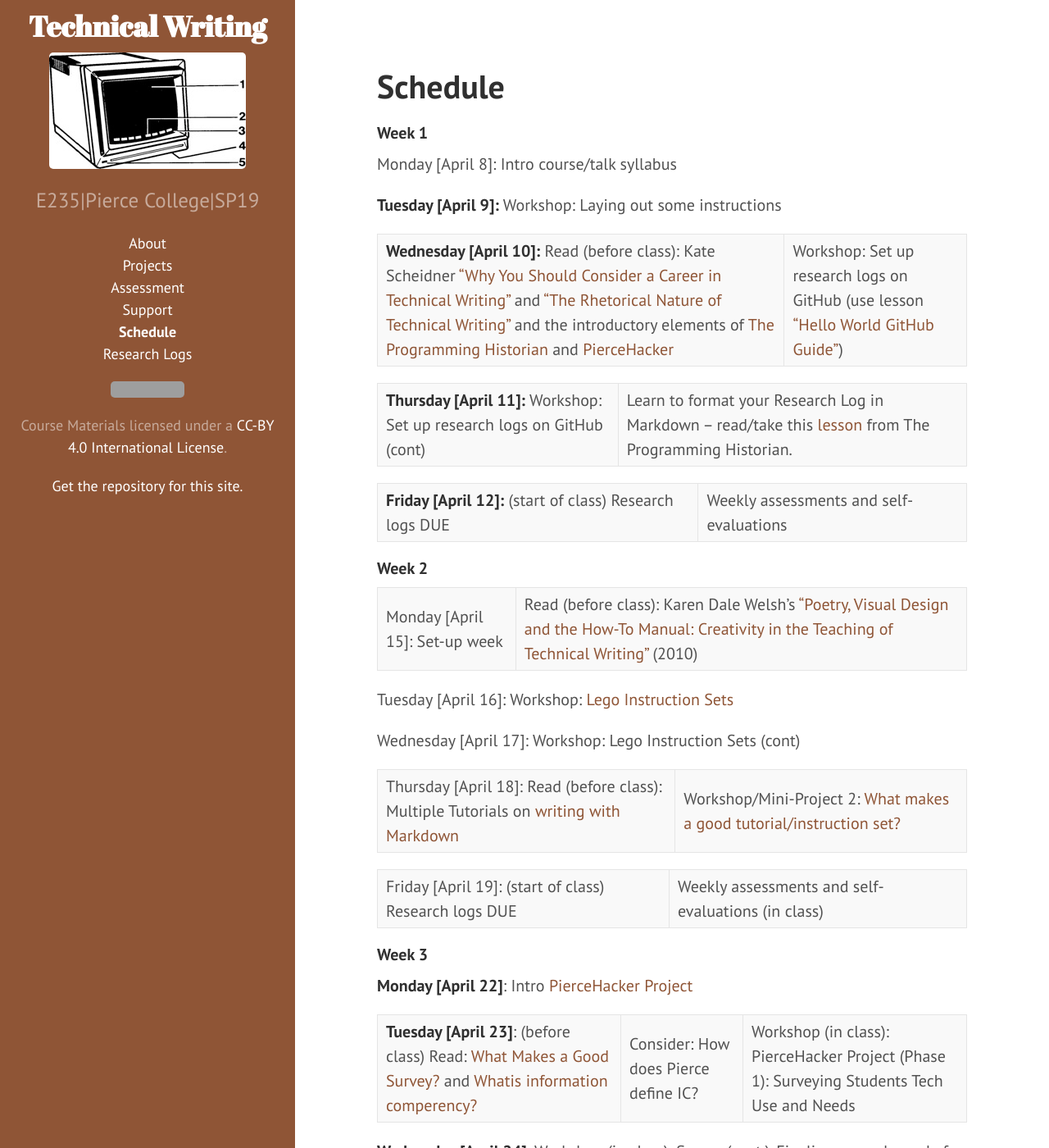
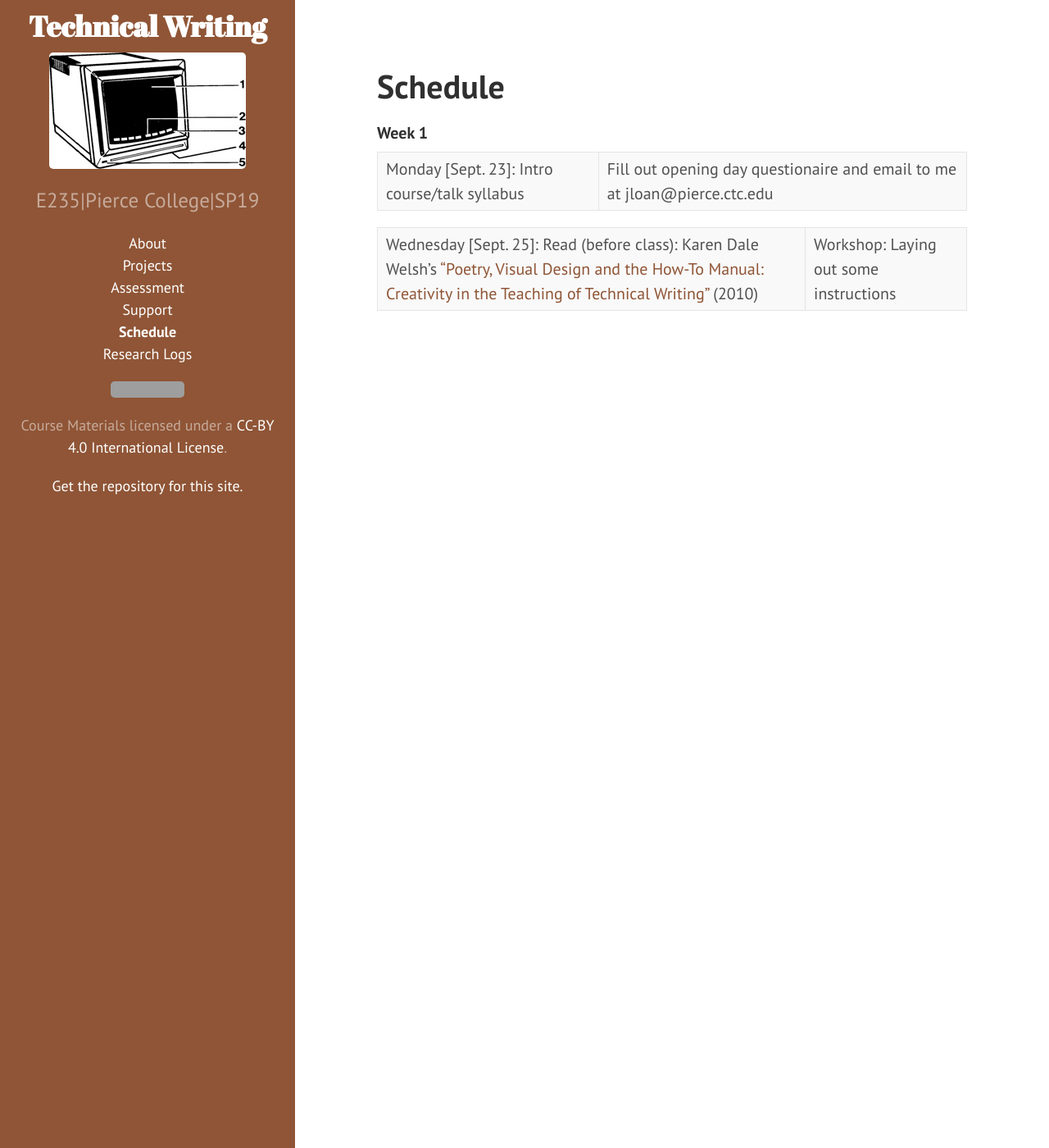
Before and after one commit to jloan/235v2, a Jekyll site: the page built from 04schedule.md, in a window 1280 px wide and 1400 px high. Shown: the whole window at 82% size. Built offline with Jekyll 4.4.1, drawn with Linux system fonts in a browser that asks for light colours; some of the changed text lies outside the part shown; grey boxes are pictures that could not be loaded.

Commit message:
Update 04schedule.md

```diff
--- a/04schedule.md
+++ b/04schedule.md
@@ -5,128 +5,6 @@ permalink: /schedule/
 ---
 #### Week 1
 
-Monday [April 8]: Intro course/talk syllabus
+Monday [Sept. 23]: Intro course/talk syllabus | Fill out opening day questionaire and email to me at jloan@pierce.ctc.edu
 
-**Tuesday [April 9]:** Workshop: Laying out some instructions
-
-**Wednesday [April 10]:** Read (before class): Kate Scheidner ["Why You Should Consider a Career in Technical Writing"](https://www.northeastern.edu/graduate/blog/what-is-technical-writing/) and ["The Rhetorical Nature of Technical Writing"](https://en.wikibooks.org/wiki/Professional_and_Technical_Writing/Rhetoric) and the introductory elements of [The Programming Historian](https://programminghistorian.org/) and [PierceHacker](https://jloan.github.io/pierce-hacker/) | Workshop: Set up research logs on GitHub (use lesson ["Hello World GitHub Guide"](https://guides.github.com/activities/hello-world/))
-
-**Thursday [April 11]:** Workshop: Set up research logs on GitHub (cont) | Learn to format your Research Log in Markdown -- read/take this [lesson](https://programminghistorian.org/en/lessons/getting-started-with-markdown) from The Programming Historian.
-
-**Friday [April 12]:** (start of class) Research logs DUE | Weekly assessments and self-evaluations
-
-#### Week 2
-
-Monday [April 15]: Set-up week | Read (before class): Karen Dale Welsh's ["Poetry, Visual Design and the How-To Manual: Creativity in the Teaching of Technical Writing"](https://ezproxy.pierce.ctc.edu:2057/docview/237307200/fulltext/EA8940D7FEA24DE2PQ/1?accountid=2280) (2010)
-
-Tuesday [April 16]: Workshop: [Lego Instruction Sets](_posts/mini-project1.md_)
-
-Wednesday [April 17]: Workshop: Lego Instruction Sets (cont)
-
-Thursday [April 18]: Read (before class): Multiple Tutorials on [writing with Markdown](https://www.google.com/search?client=firefox-b-1-d&q=writing+with+markdown) | Workshop/Mini-Project 2: [What makes a good tutorial/instruction set?](_posts/2019-04-16-miniproject2.md)
-
-Friday [April 19]: (start of class) Research logs DUE | Weekly assessments and self-evaluations (in class)
-
-#### Week 3
-
-**Monday [April 22]**: Intro [PierceHacker Project](_posts/2019-04-22-pierce-hacker-project.md)
-
-**Tuesday [April 23]**: (before class) Read: [What Makes a Good Survey?](https://www.google.com/search?client=firefox-b-1-d&q=what+makes+a+good+survey) and [Whatis information comperency?](https://www.google.com/search?client=firefox-b-1-d&q=what+is+information+competency%3F) | Consider: How does Pierce define IC? | Workshop (in class): PierceHacker Project (Phase 1): Surveying Students Tech Use and Needs
-
-**Wednesday [April 24]**: Workshop (in class): Survey (cont.). Finalize survey by end of class.
-
-**Thursday [April 25]**: Workshop (in class): What is an analytical report? | Distribute Surveys
-
-**Friday [April 26]**: NO CLASS (I'll be Yakima for a meeting): Research logs DUE | Weekly assessments and self-evaluations DUE | Distribute Surveys (cont.)
-
-
-#### Week 4
-
-**Monday [April 29]**: Workshop: Finalize/distribute Survey
-
-**Tuesday [April 30]**: Workshop: Finalize/distribute Survey
-
-**Wednesday [May 1]**: Intro Analytic Reports
-
-**Thursday [May 2]**: Workshop: Drafting report
-
-**Friday [May 3]**: NO CLASS (Faculty/Staff In-Service) | Research logs and Weekly assessments/self-evaluations **DUE**
-
-#### Week 5
-
-Monday [May 6]:  Workshop: Report Drafting
-
-Tuesday [May 7]: Workshop: Report Drafting
-
-Wednesday [May 8]: Workshop: Report Drafting
-
-Thursday [May 9]: In-progress Drafts of PierceHacker Analytical Report **DUE** |Form PierceHacker Writer/Editor Teams
-
-Friday [May 10]: Research logs and Weekly assessments/self-evaluations **DUE**
-
-
-#### Week 6
-
-Monday [May 13]: Revised/Finalized Reports **DUE**
-
-Tuesday [May 14]: Workshop: Taking Action on Reports
-
-Wednesday [May 15]: Workshop: Taking Action on Reports
-
-Thursday [May 16]: Workshop: Taking Action on Reports
-
-Friday [May 17]: Workshop: Taking Action on Reports
-
-#### Week 7
-
-Monday [May 20]: Workshop: Taking Action on Reports
-
-Tuesday [May 21]: Workshop: Taking Action on Reports
-
-Wednesday [May 22]:  Drafts of PierceHacker Tutorials/Resources **due**
-
-Thursday [May 23]: Feedback on PierceHacker Materials
-
-Friday [May 24]: Feedback on PierceHacker Materials | Research logs and Weekly assessments/self-evaluations **DUE**
-
-#### Week 8
-
-Monday [May 27] -- NO CLASS (Memorial Day)
-
-Tuesday [May 28]: Set-Up [Final Project](_posts/2019-05-28-log8.md)
-
-Wednesday [May 29] -- TBD Jason away at conference
-
-Thursday [May 30] -- TBD Jason away at conference
-
-Friday [May 31] -- TBD Jason away at conference | Research logs and Weekly assessments/self-evaluations **DUE**
-
-#### Week 9
-
-Monday [June 3]: Final Project Work
-
-Tuesday [June 4]: Final Project Work
-
-Wednesday [June 5]: Final Project Work
-
-Thursday [June 6]: Final Project Work
-
-Friday [June 7]: Final Project Work | Assessment Declarations
-
-#### Week 10
-
-Monday [June 10]: Final Project Work
-
-Tuesday [June 11]: Final Project Work
-
-Wednesday [June 12]: Final Project Work
-
-Thursday [June 13]: Final Project Work
-
-Friday [June 14]: Final Project Contributions **DUE**
-
-#### Week 11
-
-Monday [June 17]: No Class Meeting | Conferences (TBD)
-
-Tuesday [June 18]: No Class Meeting | Conferences (TBD) | Final Self-Evaluations **DUE**
+Wednesday [Sept. 25]:  Read (before class): Karen Dale Welsh's ["Poetry, Visual Design and the How-To Manual: Creativity in the Teaching of Technical Writing"](https://ezproxy.pierce.ctc.edu:2057/docview/237307200/fulltext/EA8940D7FEA24DE2PQ/1?accountid=2280) (2010) | Workshop: Laying out some instructions
```
